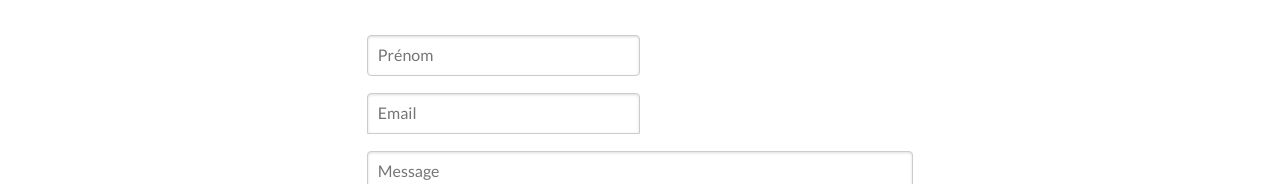
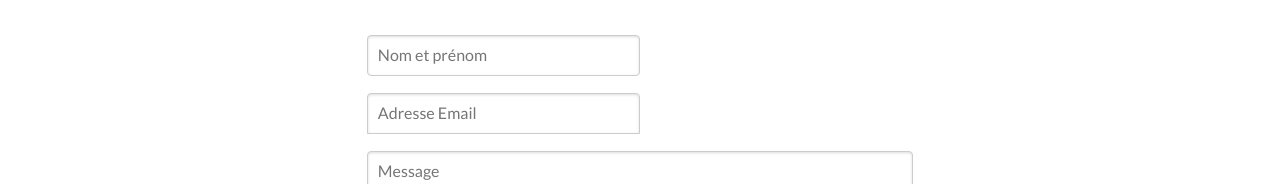
Before and after one commit to vivienaudoux/vivienaudoux.github.io, a website: page index.html in a window 1280 px wide. Shown: the part 3593-3777 px from the top of the page. Drawn offline with nearby package versions, Linux system fonts and the light colour scheme.

Commit message:
form modif

```diff
--- a/index.html
+++ b/index.html
@@ -172,12 +172,12 @@
               <!-- change the form action to your script url -->
 
               <fieldset class="pure-group">
-                <input id="name" name="name" placeholder="Prénom" />
+                <input id="name" name="name" placeholder="Nom et prénom" />
               </fieldset>
 
               <fieldset class="pure-group">
                 <input id="email" name="email" type="email" value=""
-                required placeholder="Email"/>
+                required placeholder="Adresse Email"/>
                 <span id="email-invalid" style="display:none">
                   L'adresse Email doit être valide</span>
               </fieldset>
```
